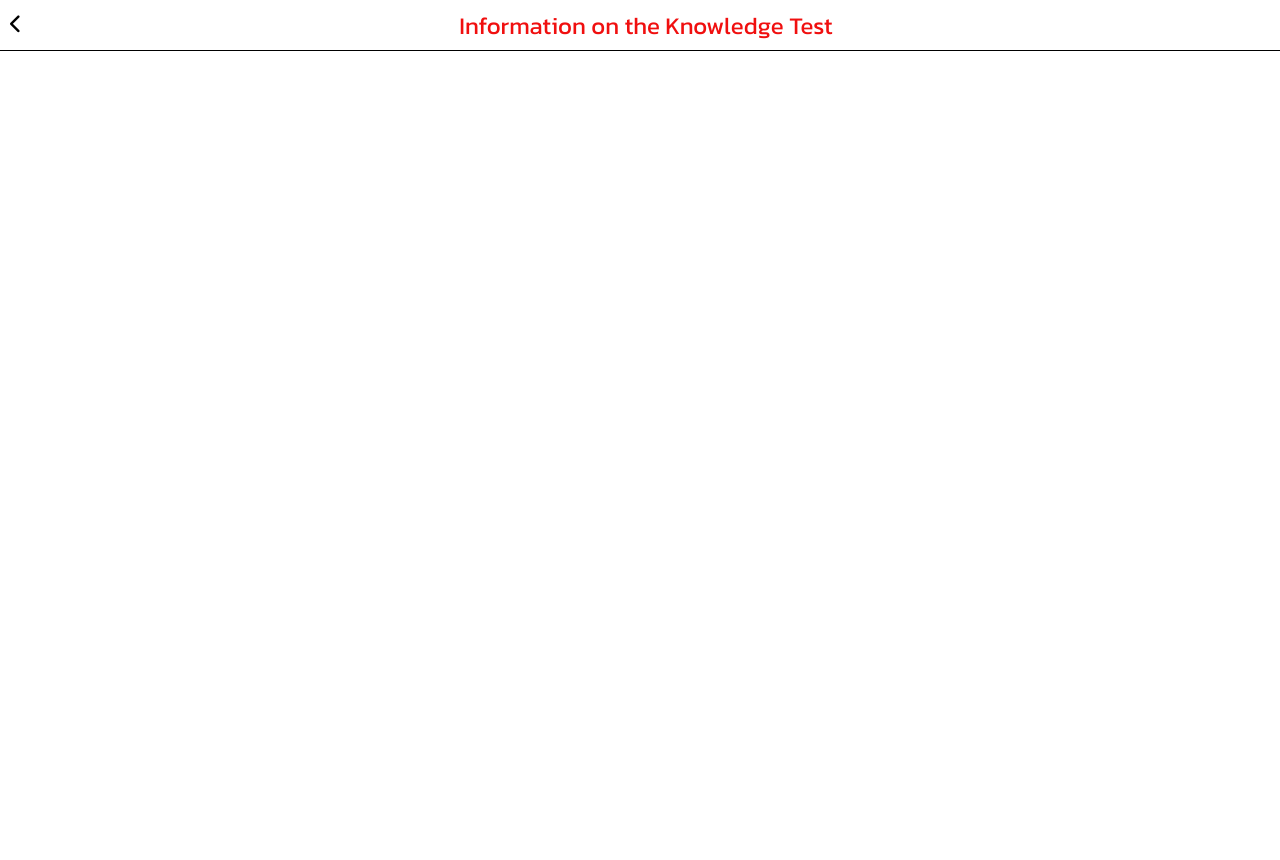
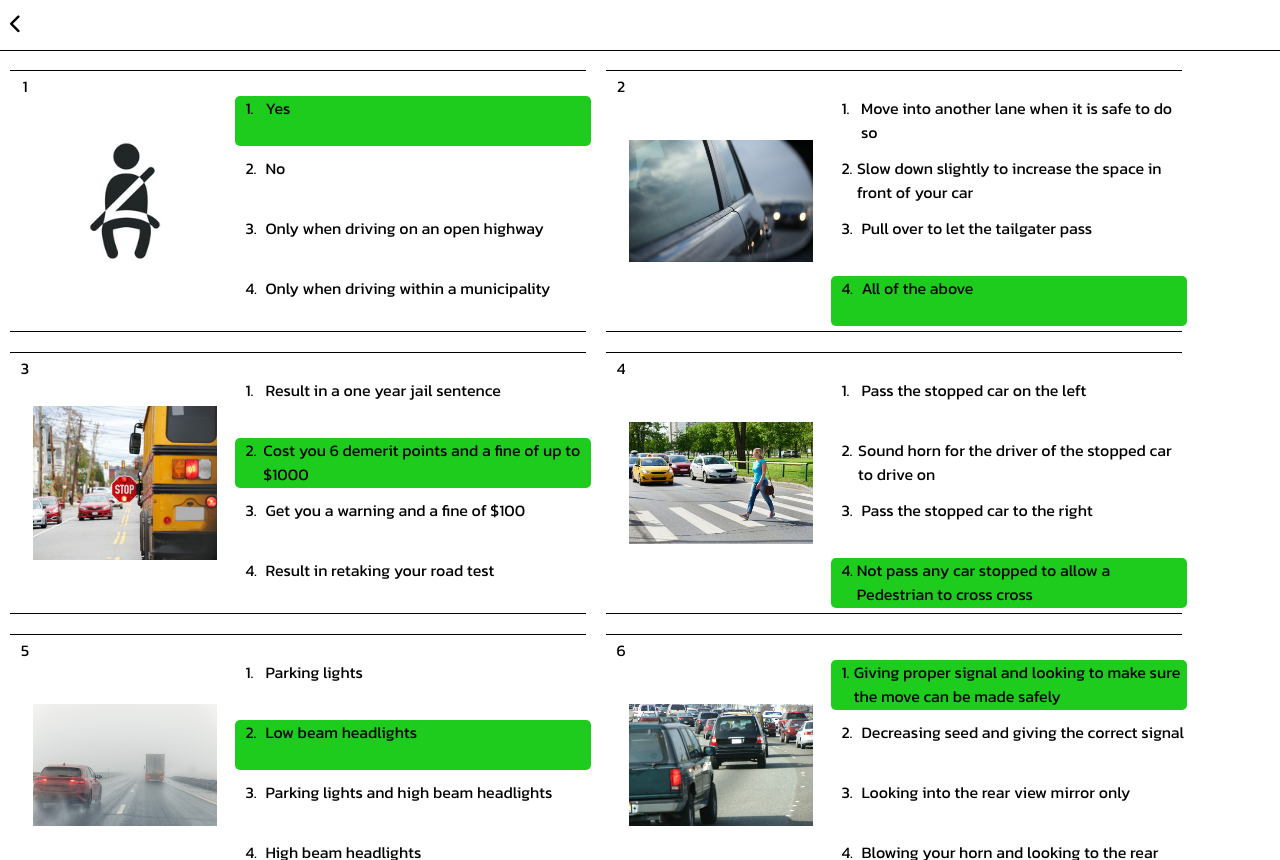
Before and after one commit to Sukhvir-Grewal/Driving-Test, a Next.js app: page /Practice in a window 1280 px wide. Before the commit this address had no page. Before the commit the page ends 800 px from the top, so only its background shows below. Built offline with nearby package versions, Linux system fonts and the light colour scheme.

Commit message:
Final Version

```diff
--- a/components/TestInfo.js
+++ b/components/TestInfo.js
@@ -6,6 +6,7 @@ export default function TestInfo() {
 
     return (
         <>
+            <div className="scrollable-container">
                 <div className="driving-test-store-container">
                     <img
                         className="driving-test-store"
@@ -14,7 +15,9 @@ export default function TestInfo() {
                 </div>
 
                 <div className="data-heading-container">Vision Test</div>
-            <div className="data-container">{drivingTestInfo.visionTest}</div>
+                <div className="data-container">
+                    {drivingTestInfo.visionTest}
+                </div>
 
                 <div className="data-heading-container">Types of Questions</div>
                 <div className="data-container">
@@ -35,6 +38,7 @@ export default function TestInfo() {
                         <li>{drivingTestInfo.computerizedSystem[1]}</li>
                     </div>
                 </ul>
+            </div>
         </>
     );
 }
--- a/pages/Practice.js
+++ b/pages/Practice.js
@@ -1,38 +1,125 @@
 import TestInfo from "@/components/TestInfo";
+import { rorData } from "@/storage/rorData";
+import { signData } from "@/storage/signsData";
 import { useRouter } from "next/router";
 import { useEffect, useState } from "react";
+import { darkMode, lightMode } from "./colorModes";
+import { useAtom } from "jotai";
+import { userData } from "@/jotaiStorage";
+import Cookies from "js-cookie";
 
 export default function Practice() {
     const router = useRouter();
 
     const queryType = router.query.dataType;
+    const [dataType, setDataType] = useState([]);
+    const [user, setUser] = useAtom(userData);
 
     useEffect(() => {
-        console.log(queryType);
-    }, []);
+        const fetchData = async () => {
+            const queryType = router.query.dataType;
+            if (queryType === "signData") {
+                setDataType([...signData]);
+            } else {
+                setDataType([...rorData]);
+            }
+        };
 
-    const renderPracticeComponent = ()=>{
-        if(queryType === "testInfo")
-        return <TestInfo />
+        fetchData();
+    }, [router.query.dataType]);
 
+    useEffect(() => {
+        const userCookie = Cookies.get("user");
+        if (userCookie) {
+            const userData = JSON.parse(userCookie);
+            setUser(userData);
+        }
+        console.log(user?.isDarkMode);
+        user?.isDarkMode ? darkMode() : lightMode();
+    }, [user?.isDarkMode]);
 
+    const renderPracticeComponent = () => {
+        if (queryType === "testInfo") return <TestInfo />;
+        else
+            return (
+                <>
+                    <div className="practice-outer-main-container">
+                        {renderSignData()}
+                    </div>
+                </>
+            );
+    };
 
+    const renderHeading = () => {
+        switch (queryType) {
+            case "testInfo":
+                return "Information on the Knowledge Test";
+            case "signData":
+                return "Traffic Signs";
+            case "rorData":
+                return "Rules of Road";
+            default:
+                break;
         }
+    };
+
+    const renderSignData = () => {
+        return dataType.map((data, _) => (
+            <>
+                <div className="practice-main-container">
+                    <div className="practice-counter-container">{data.id}</div>
+
+                    <div className="practice-image-main-container">
+                        <div className="practice-image-container">
+                            <img
+                                style={{
+                                    height: "100%",
+                                    width: "100%",
+                                    objectFit: "cover",
+                                }}
+                                src={data.imageUrl}
+                            />
+                        </div>
+                    </div>
+
+                    <div className="practice-option-container">
+                        {queryType === "rorData" && (
+                            <div className="rorPractice-question-container">
+                                {data.question}
+                            </div>
+                        )}
+                        {data.options.map((option, index) => (
+                            <>
+                                <div
+                                    className={
+                                        data.correctAns === index + 1
+                                            ? "practice-option bg-green"
+                                            : "practice-option"
+                                    }
+                                >
+                                    <div className="practice-counter ">
+                                        {index + 1}.
+                                    </div>
+                                    {option}
+                                </div>
+                            </>
+                        ))}
+                    </div>
+                </div>
+            </>
+        ));
+    };
 
     return (
         <>
-            <div className="scrollable-container">
             <div className="practice-nav-bar">
                 <i
                     onClick={() => router.push("/")}
                     className="fa-solid fa-chevron-left practice-go-back"
                 ></i>
-                    <div className="practice-heading">
-                        Information on the Knowledge Test
-                    </div>
+                <div className="practice-heading">{renderHeading()}</div>
             </div>
             {renderPracticeComponent()}
-            </div>
         </>
     );
 }
--- a/pages/_app.js
+++ b/pages/_app.js
@@ -9,24 +9,17 @@ import "@/styles/TestInfo.css";
 import "@/styles/Practice.css";
 
 import "@fortawesome/fontawesome-svg-core/styles.css";
-import { useEffect } from "react";
-import { useRouter } from "next/router";
+import Head from "next/head";
 export default function App({ Component, pageProps }) {
-    const router = useRouter();
-
-    useEffect(() => {
-        const pushToRoot = () => {
-            // Check if it's the client side
-            if (typeof window !== "undefined") {
-                router.push("/");
-            }
-        };
-
-        pushToRoot();
-    }, []);
-
     return (
         <>
+            <Head>
+                <meta
+                    name="viewport"
+                    content="width=device-width, initial-scale=1, maximum-scale=1, user-scalable=no"
+                />
+                {/* Add other head elements here */}
+            </Head>
             <Component {...pageProps} />
         </>
     );
--- a/pages/_document.js
+++ b/pages/_document.js
@@ -6,13 +6,7 @@ class MyDocument extends Document {
     render() {
         return (
             <Html>
-                <Head>
-                    <meta
-                        name="viewport"
-                        content="width=device-width, initial-scale=1, maximum-scale=1, user-scalable=no"
-                    />
-                    {/* Add other head elements here */}
-                </Head>
+                <Head></Head>
                 <body>
                     <Main />
                     <NextScript />
--- a/pages/index.js
+++ b/pages/index.js
@@ -204,7 +204,7 @@ export default function Home() {
                             afterPracticeAnimation ? "slideToLeft" : ""
                         }`}
                     >
-                        Practice
+                        Revision
                     </div>
                 )}
                 {showPracticeMenu && (
--- a/styles/Practice.css
+++ b/styles/Practice.css
@@ -1,8 +1,3 @@
-.scrollable-container{
-    height: 100dvh;
-    width: 100vw;
-    overflow-x: hidden;
-}
 .practice-nav-bar {
     height: 50px;
     border-bottom: 1px solid var(--text-color);
@@ -12,6 +7,7 @@
     width: 100vw;
     position: fixed;
     background-color: var(--bg);
+    z-index: 10;
 }
 
 .practice-go-back {
@@ -21,6 +17,93 @@
     cursor: pointer;
 }
 
-.practice-go-back:hover{
+.practice-go-back:hover {
     transform: scale(1.1);
 }
+
+.practice-outer-main-container {
+    height: 100dvh;
+    width: 100vw;
+    padding-top: 60px;
+    display: flex;
+    flex-wrap: wrap;
+    overflow: auto;
+    color: var(--text-color);
+}
+
+.practice-main-container {
+    min-height: 225px;
+    width: 45%;
+    position: relative;
+    margin: 10px;
+    display: flex;
+    justify-content: space-between;
+    border-top: 1px solid;
+    border-bottom: 1px solid;
+}
+.practice-image-main-container {
+    height: 100%;
+    width: 40%;
+    display: flex;
+    align-items: center;
+    justify-content: center;
+}
+
+.practice-image-container {
+    width: 80%;
+    display: flex;
+    align-items: center;
+    justify-content: center;
+}
+
+.practice-counter-container {
+    height: 30px;
+    width: 30px;
+    position: absolute;
+    display: grid;
+    place-content: center;
+}
+
+.practice-option-container {
+    height: 100%;
+    width: 60%;
+    display: flex;
+    align-items: center;
+    flex-direction: column;
+    justify-content: center;
+    margin-top: 10px;
+    margin-bottom: 10px;
+}
+
+.practice-option {
+    width: 100%;
+    min-height: 50px;
+    margin: 5px;
+    display: flex;
+    padding-left: 10px;
+    color: var(--text-color);
+}
+
+.practice-counter {
+    width: 20px;
+    height: 100%;
+}
+
+.bg-green {
+    background-color: rgb(29, 204, 29);
+    border-radius: 5px;
+}
+
+.rorPractice-question-container {
+    min-height: 50px;
+    width: 100%;
+    background-color: var(--gray-1);
+    padding: 5px;
+    border-radius: 5px;
+}
+
+@media (max-width: 600px) {
+    .practice-main-container {
+        width: 90%;
+    }
+}
--- a/styles/TestInfo.css
+++ b/styles/TestInfo.css
@@ -1,6 +1,9 @@
-
-
-.practice-heading{
+.scrollable-container {
+    height: 100dvh;
+    width: 100vw;
+    overflow-x: hidden;
+}
+.practice-heading {
     width: 100%;
     display: grid;
     place-content: center;
@@ -9,7 +12,7 @@
     columns: red;
 }
 
-.driving-test-store-container{
+.driving-test-store-container {
     margin-top: 10px;
     height: 200px;
     width: 100vw;
@@ -17,11 +20,11 @@
     margin-top: 50px;
 }
 
-.driving-test-store{
+.driving-test-store {
     height: 100%;
 }
 
-.data-heading-container{
+.data-heading-container {
     width: 90vw;
     height: 50px;
     margin-left: 20px;
@@ -36,8 +39,7 @@
     color: var(--text-color);
 }
 
-
-.data-container{
+.data-container {
     width: 90vw;
     padding-left: 10px;
     margin-top: 10px;
@@ -46,12 +48,12 @@
     color: var(--text-color);
 }
 
-.data-container > li{
+.data-container > li {
     margin-left: 20px;
 }
 
 @media (max-width: 600px) {
-    .practice-heading{
+    .practice-heading {
         font-size: larger;
     }
 }
--- a/test.html
+++ b/test.html
@@ -1,51 +1,19 @@
 <!DOCTYPE html>
 <html lang="en">
 <head>
-    <meta charset="UTF-8" />
-    <meta name="viewport" content="width=device-width, initial-scale=1.0" />
-    <title>Document</title>
-    <style>
-        :root {
-            --bg: black;
-        }
-        *{
-            transition: background-color .5s ease;
-
-        }
-        body {
-            background-color: var(--bg);
-        }
-        .container1,
-        .container2,
-        .container3 {
-            height: 100vh;
-            width: 50vw;
-            background-color: red;
-        }
-        .container2 {
-            background-color: green;
-        }
-        .container3 {
-            background-color: blue;
-        }
-    </style>
+<meta charset="UTF-8">
+<meta name="viewport" content="width=device-width, initial-scale=1.0">
+<title>Prevent Reload with Warning</title>
+<script>
+  window.onbeforeunload = function(){
+    var isMobile = /iPhone|iPad|iPod|Android/i.test(navigator.userAgent);
+    if(isMobile) {
+      return "Are you sure you want to leave? Your changes may not be saved.";
+    }
+  };
+</script>
 </head>
 <body>
-    <div class="container1"></div>
-    <div class="container2"></div>
-    <div class="container3"></div>
-    <script>
-        const c2 = document.querySelector(".container2");
-
-        // Listen for scroll events
-        window.addEventListener('scroll', function() {
-            const rect = c2.getBoundingClientRect();
-            if (rect.top >= 0 && rect.top <= window.innerHeight) {
-                document.documentElement.style.setProperty('--bg', 'white');
-            } else {
-                document.documentElement.style.setProperty('--bg', 'black');
-            }
-        });
-    </script>
+<!-- Your HTML content goes here -->
 </body>
 </html>
```
Also changed, not shown: pages/Quiz.js (+18 -4 lines). Lines whose indentation alone changed are shown as unchanged.
